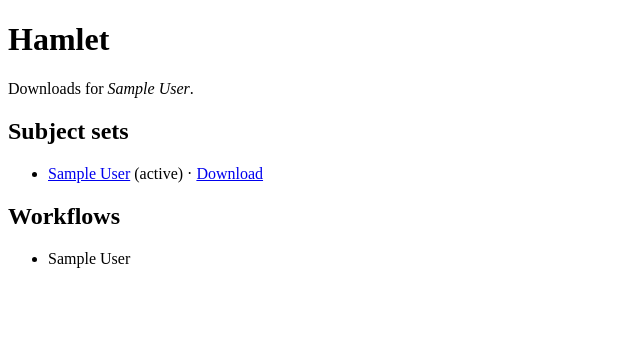
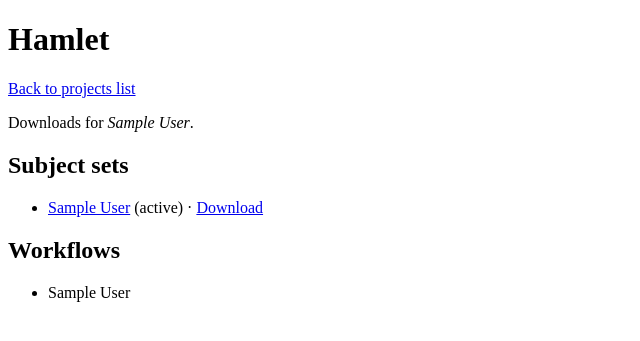
Before and after one commit to zooniverse/hamlet, a Django app: template templates/project.html in a window 1280 px wide. Shown: the top 341 px of the page, without its empty margins (0-640 px from the left). Run offline with Django 3.2, Linux system fonts and the light colour scheme; the template is opened without the code that fills it: most values are stand-ins (such as "Sample title", 1, 10 or a date in 2020).

Commit message:
Add link back to projects page

```diff
--- a/templates/project.html
+++ b/templates/project.html
@@ -6,6 +6,7 @@
     </head>
     <body>
         <h1>Hamlet</h1>
+        <p><a href="{% url 'index' %}">Back to projects list</a></p>
         <p>Downloads for <em>{{project.display_name}}</em>.</p>
         <h2>Subject sets</h2>
         <ul>
```
